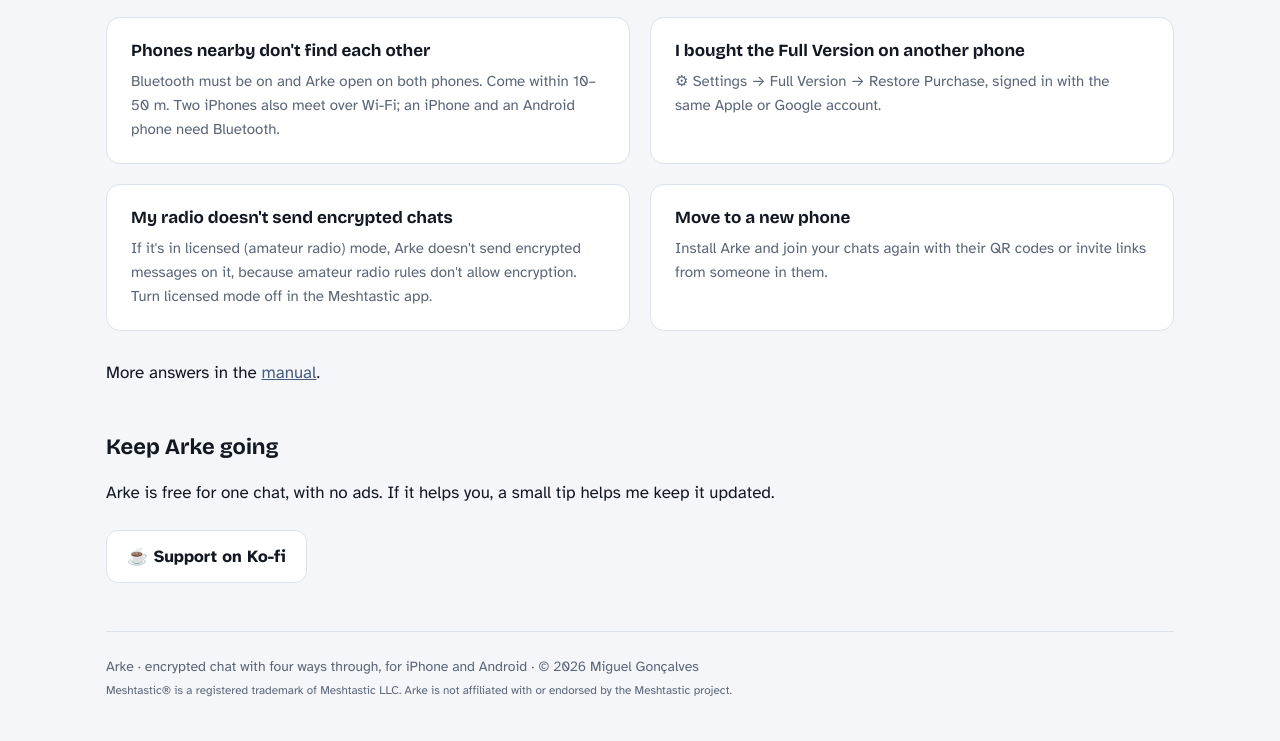
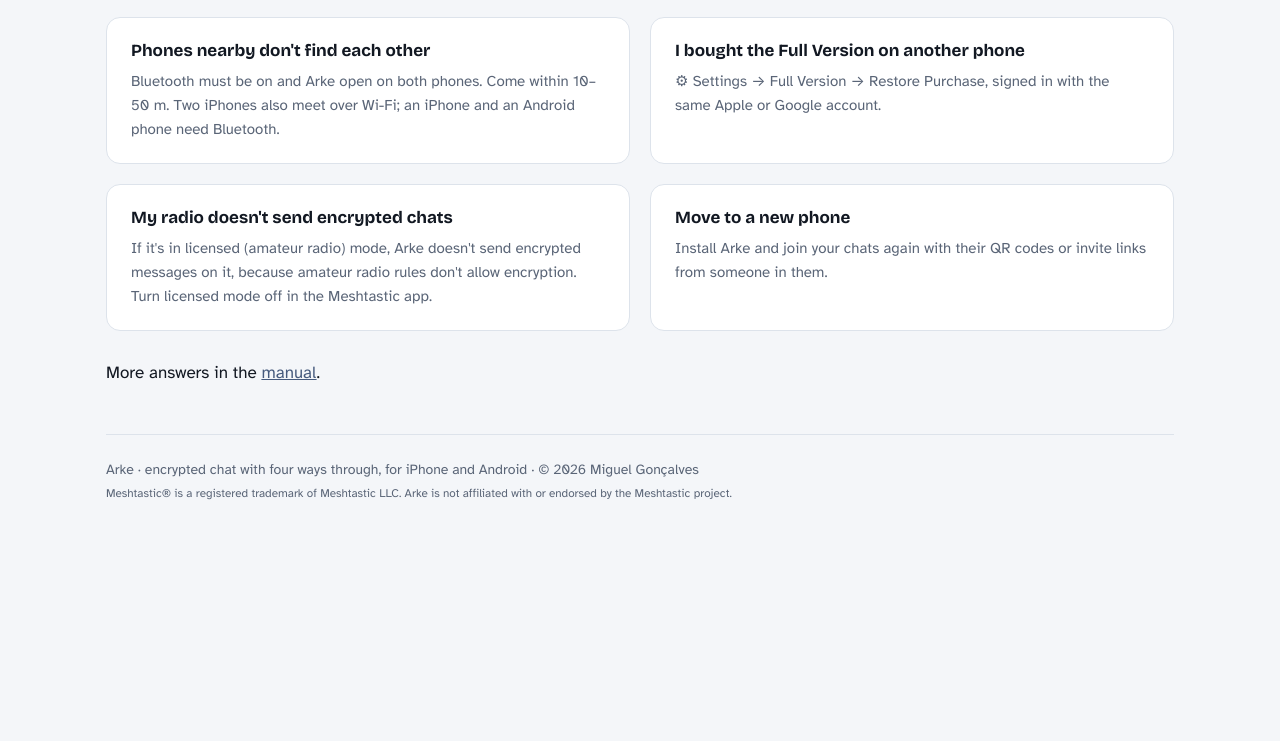
Before and after one commit to arke-app/arke-app.github.io, a plain HTML site: page support/index.html in a window 1280 px wide. Shown: the part 614-1355 px from the top of the page. After the commit the page ends 1158 px from the top, so only its background shows below. Drawn offline with Linux system fonts and the light colour scheme.

Commit message:
Support on Ko-fi moved to the home page
Co-Authored-By: Claude Opus 5.5 <noreply@anthropic.com>

```diff
--- a/support/index.html
+++ b/support/index.html
@@ -35,11 +35,6 @@
   <div class="card"><h3>Move to a new phone</h3><p>Install Arke and join your chats again with their QR codes or invite links from someone in them.</p></div>
 </div>
 <p>More answers in the <a href="../manual/">manual</a>.</p>
-<h2>Keep Arke going</h2>
-<p>Arke is free for one chat, with no ads. If it helps you, a small tip helps me keep it updated.</p>
-<div class="buttons">
-  <a class="btn" href="https://ko-fi.com/needtoapp" target="_blank" rel="noopener">☕ Support on Ko-fi</a>
-</div>
 <footer>Arke · encrypted chat with four ways through, for iPhone and Android · © 2026 Miguel Gonçalves<br><small>Meshtastic® is a registered trademark of Meshtastic LLC. Arke is not affiliated with or endorsed by the Meshtastic project.</small></footer>
 </div>
 </body>
```
Also changed, not shown: index.html (+5 -1 lines).
